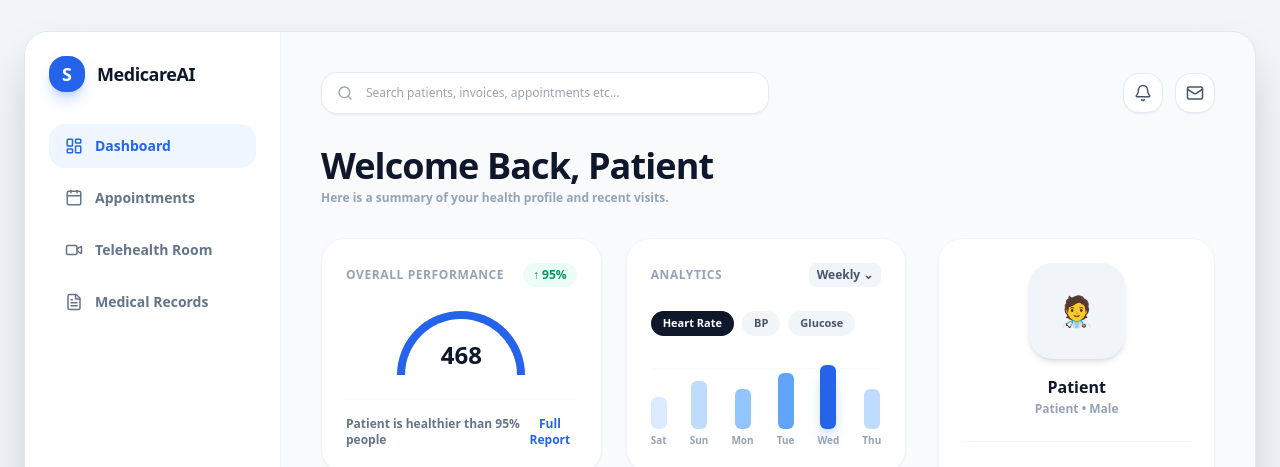
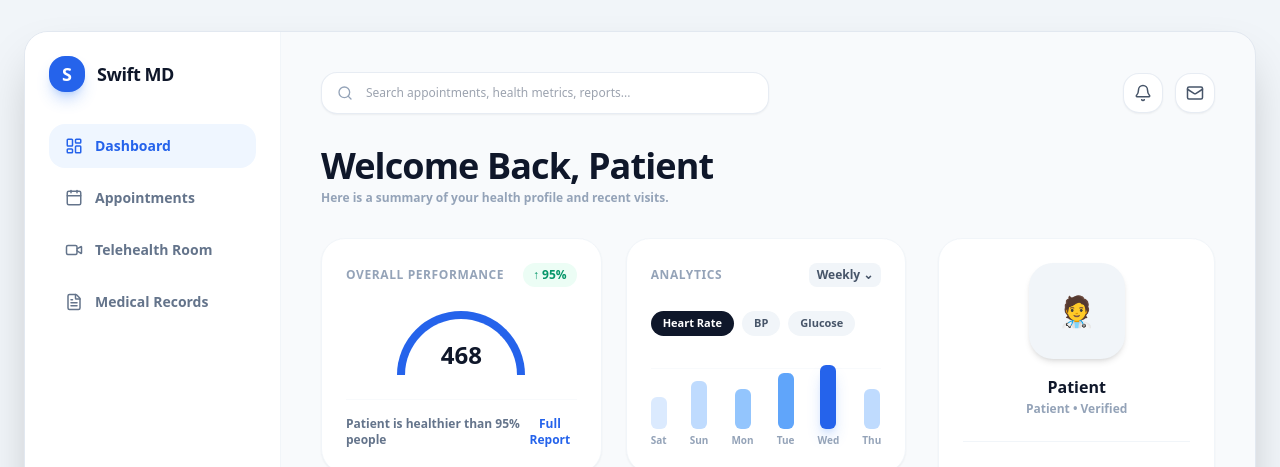
Before and after one commit to mugwe88-ops/MedicareAI, a Next.js app in the folder frontend/: page /patient/dashboard in a window 1280 px wide. Shown: the top 467 px of the page. Built offline with nearby package versions, Linux system fonts and the light colour scheme; no server answers; sample sign-in values are in the browser's storage.

Commit message:
Update patient dashboard links and placeholders

```diff
--- a/frontend/app/patient/dashboard/page.tsx
+++ b/frontend/app/patient/dashboard/page.tsx
@@ -145,10 +145,6 @@ export default function PatientDashboard() {
     );
   };
 
-  const upcomingAppointmentsCount = appointments.filter(
-    (a) => a.status?.toLowerCase() === "confirmed" || a.status?.toLowerCase() === "pending"
-  ).length;
-
   return (
     <div className="min-h-screen bg-slate-100 font-sans text-slate-800 flex justify-center items-center p-0 md:p-6">
       {/* Main Dashboard Shell Container */}
@@ -162,7 +158,7 @@ export default function PatientDashboard() {
               <div className="w-9 h-9 bg-blue-600 rounded-2xl flex items-center justify-center shadow-lg shadow-blue-500/30">
                 <span className="text-white font-black text-lg">S</span>
               </div>
-              <span className="text-slate-900 font-black text-lg tracking-tight">MedicareAI</span>
+              <span className="text-slate-900 font-black text-lg tracking-tight">Swift MD</span>
             </div>
 
             {/* Nav Menu Items */}
@@ -174,19 +170,19 @@ export default function PatientDashboard() {
                 <LayoutDashboard size={18} /> Dashboard
               </button>
               <button
-                onClick={() => router.push("/patient/dashboard/appointments")}
+                onClick={() => router.push("/patient/appointments")}
                 className="w-full flex items-center gap-3 px-4 py-3 text-slate-500 hover:bg-slate-50 hover:text-slate-900 font-bold rounded-2xl text-sm transition"
               >
                 <Calendar size={18} /> Appointments
               </button>
               <button
-                onClick={() => router.push("/patient/dashboard/telehealth-room")}
+                onClick={() => router.push("/patient/telehealth-room")}
                 className="w-full flex items-center gap-3 px-4 py-3 text-slate-500 hover:bg-slate-50 hover:text-slate-900 font-bold rounded-2xl text-sm transition"
               >
                 <Video size={18} /> Telehealth Room
               </button>
               <button
-                onClick={() => router.push("/patient/dashboard/medical-records")}
+                onClick={() => router.push("/patient/medical-records")}
                 className="w-full flex items-center gap-3 px-4 py-3 text-slate-500 hover:bg-slate-50 hover:text-slate-900 font-bold rounded-2xl text-sm transition"
               >
                 <FileText size={18} /> Medical Records
@@ -214,7 +210,7 @@ export default function PatientDashboard() {
             <div className="relative flex-1 max-w-md">
               <input
                 type="text"
-                placeholder="Search patients, invoices, appointments etc..."
+                placeholder="Search appointments, health metrics, reports..."
                 className="w-full bg-white border border-slate-200/80 shadow-sm rounded-2xl py-3 pl-11 pr-4 text-xs font-medium text-slate-800 outline-none focus:border-blue-600 transition"
               />
               <Search className="w-4 h-4 text-slate-400 absolute left-4 top-1/2 -translate-y-1/2" />
@@ -265,7 +261,7 @@ export default function PatientDashboard() {
                   <div className="mt-4 pt-4 border-t border-slate-50 flex items-center justify-between">
                     <p className="text-xs font-bold text-slate-500">{userName} is healthier than 95% people</p>
                     <button
-                      onClick={() => router.push("/patient/dashboard/medical-records")}
+                      onClick={() => router.push("/patient/medical-records")}
                       className="text-xs font-bold text-blue-600 hover:underline"
                     >
                       Full Report
@@ -309,7 +305,7 @@ export default function PatientDashboard() {
                     </div>
                   </div>
                   <button
-                    onClick={() => router.push("/patient/dashboard/medical-records")}
+                    onClick={() => router.push("/patient/medical-records")}
                     className="text-xs font-bold text-blue-600 hover:text-blue-700 bg-blue-50 hover:bg-blue-100 px-4 py-2 rounded-xl transition flex items-center gap-1.5"
                   >
                     View Records <ArrowRight size={14} />
@@ -383,7 +379,7 @@ export default function PatientDashboard() {
                             <td className="py-5 px-6">{getStatusBadge(apt.status)}</td>
                             <td className="py-5 px-8 text-right">
                               <button
-                                onClick={() => router.push(`/patient/dashboard/telehealth-room`)}
+                                onClick={() => router.push(`/patient/telehealth-room`)}
                                 className="p-2.5 bg-blue-50 text-blue-600 hover:bg-blue-600 hover:text-white rounded-xl transition inline-flex items-center justify-center cursor-pointer"
                                 title="Join Call"
                               >
@@ -409,7 +405,7 @@ export default function PatientDashboard() {
                   <span>🧑‍⚕️</span>
                 </div>
                 <h3 className="text-base font-black text-slate-900">{userName}</h3>
-                <p className="text-xs font-bold text-slate-400 mt-0.5">{age !== "N/A" ? `${age} yrs old` : "Patient"} • Male</p>
+                <p className="text-xs font-bold text-slate-400 mt-0.5">{age !== "N/A" ? `${age} yrs old` : "Patient"} • Verified</p>
 
                 <div className="mt-6 pt-6 border-t border-slate-100 text-left space-y-3 text-xs font-medium text-slate-600">
                   <p className="truncate"><strong className="text-slate-900">Contact:</strong> {phone}</p>
@@ -457,7 +453,7 @@ export default function PatientDashboard() {
                     <div key={idx} className="p-4 rounded-2xl bg-slate-50 border border-slate-100 flex items-center justify-between">
                       <div>
                         <p className="text-xs font-black text-slate-900">{apt.doctor_name || "Specialist Visit"}</p>
-                        <p className="text-[10px] font-bold text-blue-600 mt-0.5">{apt.department || "Cardiology"}</p>
+                        <p className="text-[10px] font-bold text-blue-600 mt-0.5">{apt.department || "General Health"}</p>
                       </div>
                       <span className="text-[11px] font-extrabold text-slate-500">{apt.appointment_time || "10:00"}</span>
                     </div>
```
